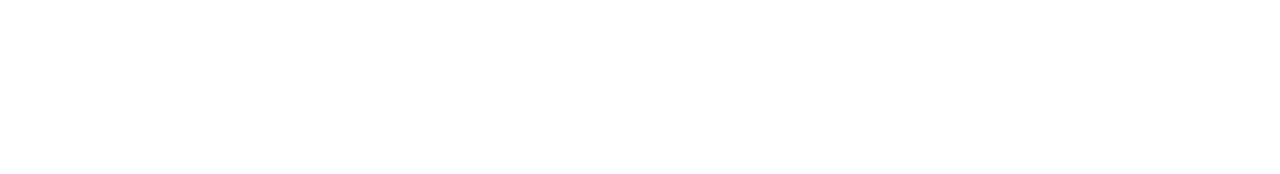
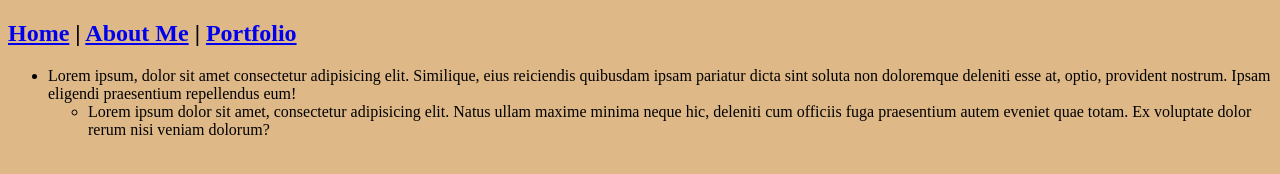
Before and after one commit to Sean-McKenzie/Portfolio-Site, a plain HTML site: page portfolio.html in a window 1280 px wide. Drawn offline with Linux system fonts and the light colour scheme.

Commit message:
mocked up portfolio.html

```diff
--- /dev/null
+++ b/portfolio-style.css
@@ -0,0 +1,3 @@
+.portfolio-list{
+    list-style-type: none;
+}
--- a/portfolio.html
+++ b/portfolio.html
@@ -3,7 +3,36 @@
   <head>
     <meta charset="UTF-8" />
     <meta name="viewport" content="width=device-width, initial-scale=1.0" />
-    <title>Document</title>
+    <link rel="stylesheet" href="style.css" />
+    <script src="javascript.js"></script>
+    <title>Portfolio</title>
   </head>
-  <body></body>
+  <body>
+    <h2>
+      <nav>
+        <a href="index.html">Home</a>
+        <p class="pipe">|</p>
+        <a href="about.html">About Me</a>
+        <p class="pipe">|</p>
+        <a href="portfolio.html">Portfolio</a>
+      </nav>
+    </h2>
+
+    <ul class="portfolio-list">
+      <li>
+        Lorem ipsum, dolor sit amet consectetur adipisicing elit. Similique,
+        eius reiciendis quibusdam ipsam pariatur dicta sint soluta non
+        doloremque deleniti esse at, optio, provident nostrum. Ipsam eligendi
+        praesentium repellendus eum!
+        <ul>
+          <li>
+            Lorem ipsum dolor sit amet, consectetur adipisicing elit. Natus
+            ullam maxime minima neque hic, deleniti cum officiis fuga
+            praesentium autem eveniet quae totam. Ex voluptate dolor rerum nisi
+            veniam dolorum?
+          </li>
+        </ul>
+      </li>
+    </ul>
+  </body>
 </html>
```
